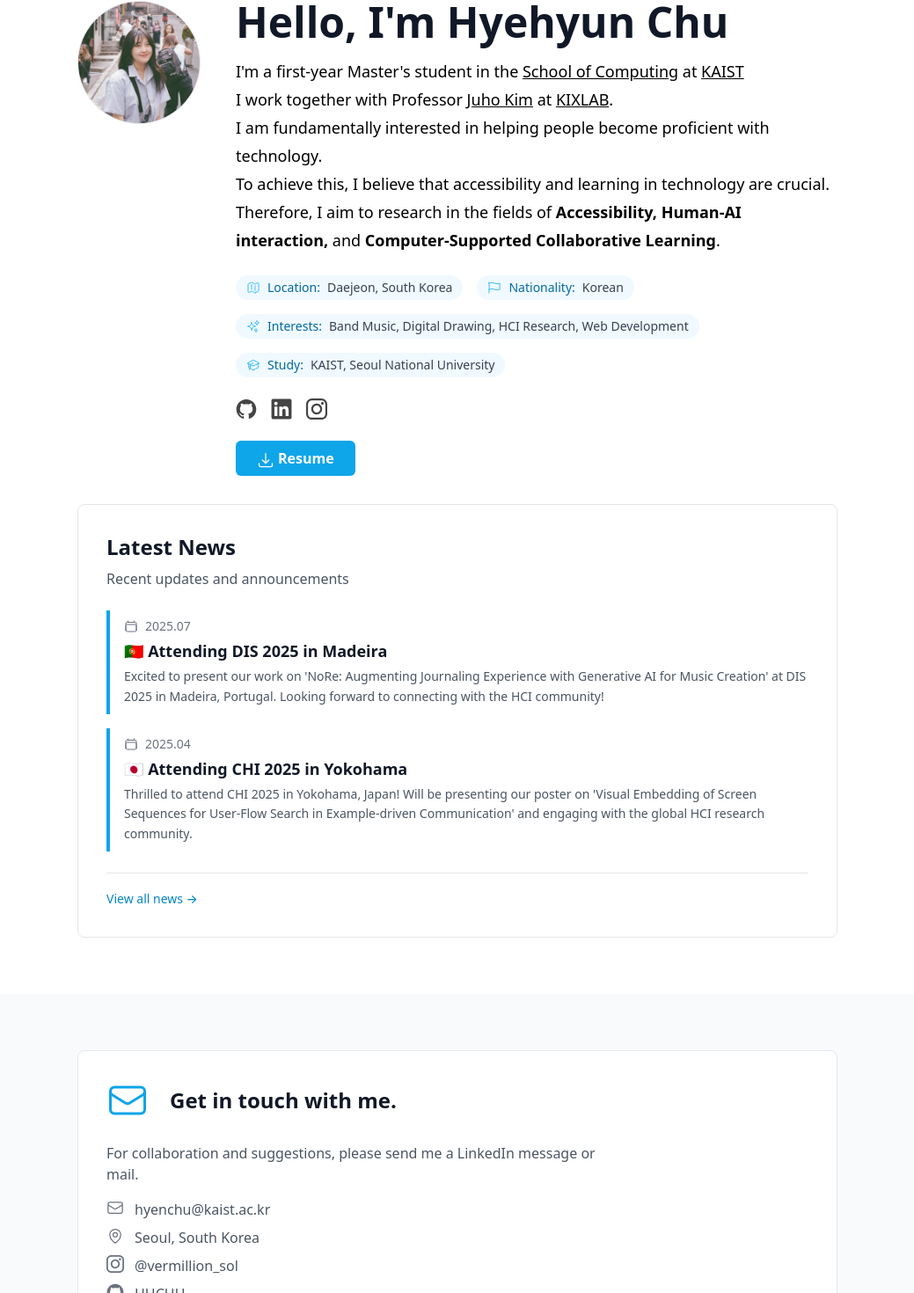
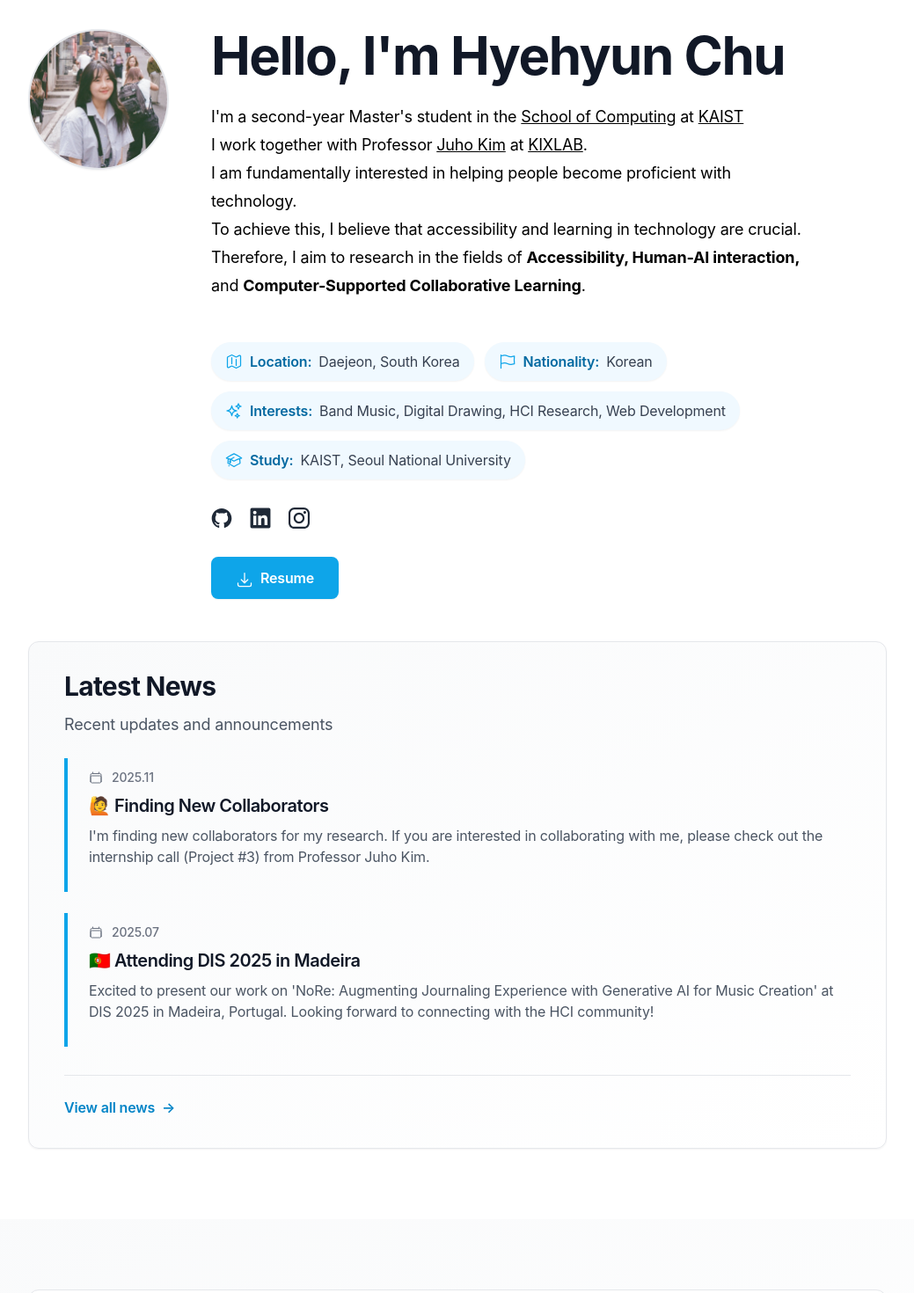
Before and after one commit to HHCHU/hyehyunchu, a Next.js app: page / in a window 1280 px wide. Shown: the part 127-1597 px from the top of the page at 88% size, without its empty margins (120-1159 px from the left). Built offline with nearby package versions, Linux system fonts and the light colour scheme.

Commit message:
🎨 Revamp UI styles and layout for all sections

```diff
--- a/src/components/Sections/About.tsx
+++ b/src/components/Sections/About.tsx
@@ -21,59 +21,59 @@ const About: FC<AboutProps> = memo(({ setActiveTab }) => {
   };
 
   return (
-    <div className="space-y-8 pt-16">
+    <div className="space-y-8 md:space-y-12 pt-12 md:pt-20">
       <div>
-        <div className="flex flex-col md:flex-row items-center md:items-start gap-10">
+        <div className="flex flex-col md:flex-row items-center md:items-start gap-8 md:gap-12">
           {/* 프로필 이미지 */}
           {profileImageSrc && (
             <div className="flex-shrink-0">
               <Image
                 src={profileImageSrc}
                 alt="profile"
-                width={140}
-                height={140}
-                className="rounded-full border border-gray-200"
+                width={120}
+                height={120}
+                className="rounded-full border-2 border-gray-200 shadow-sm md:w-[160px] md:h-[160px]"
                 priority
               />
             </div>
           )}
           {/* 텍스트 영역 */}
           <div className="flex-1 flex flex-col items-center md:items-start text-center md:text-left">
-            <h2 className="text-4xl md:text-5xl font-extrabold text-gray-900 mb-4">
+            <h1 className="text-4xl md:text-6xl font-bold text-gray-900 mb-4 md:mb-6 tracking-tight">
               {name}
-            </h2>
-            <div className="text-lg text-black leading-relaxed mb-6">
+            </h1>
+            <div className="text-lg md:text-xl text-gray-700 leading-relaxed mb-6 md:mb-8 max-w-2xl">
               {description}
             </div>
-            <div className="flex flex-wrap gap-4 mb-6">
+            <div className="flex flex-wrap justify-center md:justify-start gap-2 md:gap-3 mb-6 md:mb-8">
               {aboutItems.map(({ label, text, Icon }, idx) => (
                 <div
                   key={idx}
-                  className="flex items-center gap-2 px-3 py-1 bg-sky-50 text-sky-700 rounded-full text-sm font-medium"
+                  className="flex items-center gap-2 px-3 py-2 md:px-4 md:py-2.5 bg-sky-50 text-sky-700 rounded-full text-sm md:text-base font-medium shadow-sm"
                 >
-                  {Icon && <Icon className="h-4 w-4 text-sky-400" />}
-                  <span>{label}:</span>
+                  {Icon && <Icon className="h-4 w-4 md:h-5 md:w-5 text-sky-500" />}
+                  <span className="font-semibold">{label}:</span>
                   <span className="font-normal text-gray-700">{text}</span>
                 </div>
               ))}
             </div>
-            <div className="flex gap-4 mb-6">
+            <div className="flex gap-4 md:gap-5 mb-6 md:mb-8">
               <Socials />
             </div>
-            <div className="flex gap-3">
+            <div className="flex flex-wrap justify-center md:justify-start gap-3 md:gap-4">
               {actions
                 .filter((a) => a.text !== "Contact")
                 .map(({ href, text, primary, Icon }) => (
                   <a
                     key={text}
                     href={href}
-                    className={`px-6 py-2 rounded-md font-semibold text-base transition-colors focus:outline-none focus:ring-2 focus:ring-sky-400 ${
+                    className={`px-5 py-2.5 md:px-7 md:py-3 rounded-lg font-semibold text-sm md:text-base transition-all duration-200 focus:outline-none focus:ring-2 focus:ring-offset-2 focus:ring-sky-400 ${
                       primary
-                        ? "bg-sky-500 text-white hover:bg-sky-600 focus:ring-sky-400"
-                        : "bg-white text-sky-600 border border-sky-200 hover:bg-sky-50"
+                        ? "bg-sky-500 text-white hover:bg-sky-600 shadow-sm hover:shadow-md"
+                        : "bg-white text-sky-600 border-2 border-sky-200 hover:bg-sky-50 hover:border-sky-300"
                     }`}
                   >
-                    {Icon && <Icon className="h-5 w-5 inline-block mr-1" />}
+                    {Icon && <Icon className="h-4 w-4 md:h-5 md:w-5 inline-block mr-1.5 md:mr-2" />}
                     {text}
                   </a>
                 ))}
@@ -83,35 +83,36 @@ const About: FC<AboutProps> = memo(({ setActiveTab }) => {
       </div>
 
       {/* Latest News Section */}
-      <div className="bg-white border border-gray-200 rounded-lg p-8">
-        <div className="mb-6">
-          <h2 className="text-2xl font-bold text-gray-900 mb-2">Latest News</h2>
-          <p className="text-gray-600">Recent updates and announcements</p>
+      <div className="bg-gradient-to-br from-gray-50 to-white border border-gray-200 rounded-xl py-6 px-6 md:py-8 md:px-10 shadow-sm">
+        <div className="mb-4 md:mb-6">
+          <h2 className="text-2xl md:text-3xl font-bold text-gray-900 mb-2 md:mb-3 tracking-tight">Latest News</h2>
+          <p className="text-base md:text-lg text-gray-600">Recent updates and announcements</p>
         </div>
 
-        <div className="space-y-4">
+        <div className="space-y-4 md:space-y-6">
           {latestNews.map((item, index) => (
-            <div key={index} className="border-l-4 border-sky-500 pl-4 py-2">
-              <div className="flex items-center gap-2 text-gray-500 text-sm mb-1">
-                <CalendarIcon className="h-4 w-4" />
-                {item.date}
+            <div key={index} className="border-l-4 border-sky-500 pl-4 md:pl-6 py-2 md:py-3 hover:border-sky-600 transition-colors">
+              <div className="flex items-center gap-2 md:gap-2.5 text-gray-500 text-xs md:text-sm mb-1 md:mb-2">
+                <CalendarIcon className="h-3.5 w-3.5 md:h-4 md:w-4" />
+                <span className="font-medium">{item.date}</span>
               </div>
-              <h3 className="text-lg font-semibold text-gray-900 mb-1">
+              <h3 className="text-lg md:text-xl font-semibold text-gray-900 mb-1 md:mb-2 leading-tight">
                 {item.title}
               </h3>
-              <p className="text-gray-600 text-sm leading-relaxed">
+              <p className="text-gray-600 text-sm md:text-base leading-relaxed">
                 {item.description}
               </p>
             </div>
           ))}
         </div>
 
-        <div className="mt-6 pt-4 border-t border-gray-200">
+        <div className="mt-6 md:mt-8 pt-4 md:pt-6 border-t border-gray-200">
           <button
             onClick={handleViewAllNews}
-            className="text-sky-600 hover:text-sky-800 text-sm font-medium transition-colors cursor-pointer"
+            className="text-sky-600 hover:text-sky-700 text-base font-semibold transition-colors cursor-pointer inline-flex items-center gap-2 group"
           >
-            View all news →
+            View all news
+            <span className="transform group-hover:translate-x-1 transition-transform">→</span>
           </button>
         </div>
       </div>
--- a/src/components/Sections/Contact/index.tsx
+++ b/src/components/Sections/Contact/index.tsx
@@ -28,18 +28,18 @@ const ContactValueMap: Record<ContactType, ContactValue> = {
 const Contact: FC = memo(() => {
   const { headerText, description, items } = contact;
   return (
-    <div className="bg-gray-50 py-16">
-      <div className="max-w-4xl mx-auto px-4">
-        <div className="bg-white border border-gray-200 rounded-lg p-8">
-          <div className="flex flex-col gap-y-6">
-            <div className="flex flex-col gap-6 md:flex-row md:items-center">
+    <div className="bg-gradient-to-br from-gray-50 to-white py-12 md:py-20">
+      <div className="max-w-5xl mx-auto px-4 md:px-6">
+        <div className="bg-white border border-gray-200 rounded-xl py-6 px-6 md:py-8 md:px-10 shadow-sm">
+          <div className="flex flex-col gap-y-4">
+            <div className="flex flex-col gap-3 md:flex-row md:items-center">
               <EnvelopeIcon className="hidden h-12 w-12 text-sky-500 md:block" />
-              <h2 className="text-2xl font-bold text-gray-900">{headerText}</h2>
+              <h2 className="text-2xl md:text-3xl font-bold text-gray-900 tracking-tight mb-0">{headerText}</h2>
             </div>
-            <div className="grid grid-cols-1 gap-6">
-              <div className="order-1 col-span-1 flex flex-col gap-y-4 md:order-2">
-                <p className="prose leading-6 text-gray-600">{description}</p>
-                <dl className="flex flex-col space-y-4 text-base text-gray-600 sm:space-y-2">
+            <div className="grid grid-cols-1">
+              <div className="order-1 col-span-1 flex flex-col gap-y-3 md:order-2">
+                <p className="text-base md:text-lg leading-relaxed text-gray-600 mb-0">{description}</p>
+                <dl className="flex flex-col space-y-0.5 text-base text-gray-600">
                   {items.map(({ type, text, href }) => {
                     const { Icon, srLabel } = ContactValueMap[type];
                     return (
@@ -48,7 +48,7 @@ const Contact: FC = memo(() => {
                         <dd className="flex items-center">
                           <a
                             className={classNames(
-                              "-m-2 flex rounded-md p-2 text-gray-600 hover:text-sky-600 focus:outline-none focus:ring-2 focus:ring-sky-600 transition-colors",
+                              "flex items-center rounded-lg px-3 py-2 text-gray-700 hover:text-sky-600 hover:bg-sky-50 focus:outline-none focus:ring-2 focus:ring-offset-2 focus:ring-sky-500 transition-all duration-200",
                               { "hover:text-sky-600": href }
                             )}
                             href={href}
@@ -56,9 +56,9 @@ const Contact: FC = memo(() => {
                           >
                             <Icon
                               aria-hidden="true"
-                              className="h-4 w-4 flex-shrink-0 text-gray-500 sm:h-5 sm:w-5"
+                              className="h-5 w-5 flex-shrink-0 text-gray-500 sm:h-6 sm:w-6"
                             />
-                            <span className="ml-3 text-sm sm:text-base">
+                            <span className="ml-4 text-base sm:text-lg font-medium">
                               {text}
                             </span>
                           </a>
--- a/src/components/Socials.tsx
+++ b/src/components/Socials.tsx
@@ -8,7 +8,7 @@ const Socials: FC = memo(() => {
       {socialLinks.map(({ label, Icon, href }) => (
         <a
           aria-label={label}
-          className="-m-1.5 rounded-md p-1.5 transition-all duration-300 hover:text-orange-400 focus:outline-none focus:ring-2 focus:ring-orange-400  sm:-m-3 sm:p-3"
+          className="-m-1.5 rounded-md p-1.5 transition-all duration-300 hover:text-sky-600 focus:outline-none focus:ring-2 focus:ring-sky-400  sm:-m-3 sm:p-3"
           href={href}
           key={label}
         >
--- a/src/data/data.tsx
+++ b/src/data/data.tsx
@@ -73,7 +73,7 @@ export const heroData: Hero = {
   description: (
     <>
       <p className="prose-sm text-black sm:prose-base lg:prose-lg">
-        I'm a first-year Master's student in the{" "}
+        I'm a second-year Master's student in the{" "}
         <a
           href="https://cs.kaist.ac.kr/"
           target="_blank"
@@ -555,6 +555,13 @@ export const publications: Publication[] = [
  */
 export const news: NewsItem[] = [
   {
+    date: "2025.11",
+    title: "🙋  Finding New Collaborators",
+    description:
+      "I'm finding new collaborators for my research. If you are interested in collaborating with me, please check out the internship call (Project #3) from Professor Juho Kim.",
+    link: "https://juhokim.com/2026-winter-internship-call.html",
+  },
+  {
     date: "2025.07",
     title: "🇵🇹  Attending DIS 2025 in Madeira",
     description:
--- a/src/globalStyles.scss
+++ b/src/globalStyles.scss
@@ -35,17 +35,62 @@ html {
 body {
   position: relative;
   width: 100%;
-  color: #444444;
-  font-family: system-ui, -apple-system, BlinkMacSystemFont, 'Segoe UI', Ubuntu, 'Helvetica Neue', sans-serif;
-  background-color: #fafafa;
+  color: #1f2937;
+  font-family: -apple-system, BlinkMacSystemFont, 'Segoe UI', 'Roboto', 'Oxygen', 'Ubuntu', 'Cantarell', 'Fira Sans', 'Droid Sans', 'Helvetica Neue', sans-serif;
+  background-color: #ffffff;
+  line-height: 1.6;
+  letter-spacing: -0.011em;
 }
 
+/* Typography */
+h1, h2, h3, h4, h5, h6 {
+  font-weight: 700;
+  line-height: 1.2;
+  letter-spacing: -0.025em;
+  color: #111827;
+}
+
+h1 {
+  font-size: 2.5rem;
+  margin-bottom: 1rem;
+}
+
+h2 {
+  font-size: 2rem;
+  margin-bottom: 0.875rem;
+}
+
+h3 {
+  font-size: 1.5rem;
+  margin-bottom: 0.75rem;
+}
+
+p {
+  line-height: 1.75;
+  margin-bottom: 1rem;
+}
+
+/* Improve link readability */
+a {
+  text-decoration: none;
+  transition: color 0.2s ease-in-out;
+}
+
+/* Table improvements */
 td,
 th {
-  padding: 4px 8px 4px 4px;
+  padding: 8px 12px 8px 8px;
   text-align: left;
+  line-height: 1.5;
 }
 
 th {
   font-weight: 600;
+  color: #111827;
 }
+
+/* Better focus visibility */
+:focus-visible {
+  outline: 2px solid #0ea5e9;
+  outline-offset: 2px;
+}
--- a/src/pages/index.tsx
+++ b/src/pages/index.tsx
@@ -38,8 +38,10 @@ const Home: FC = memo(() => {
     <Page description={description} title={title}>
       <Header activeTab={activeTab} setActiveTab={setActiveTab} />
       <main className="flex flex-col items-center min-h-[70vh] bg-white">
-        <div className="w-full max-w-4xl px-4 py-16 flex-1 flex flex-col justify-center">
-          {renderContent()}
+        <div className="w-full max-w-5xl px-4 md:px-6 py-12 md:py-20 flex-1 flex flex-col justify-center">
+          <div key={activeTab} className="animate-fadeIn">
+            {renderContent()}
+          </div>
         </div>
       </main>
       <Contact />
--- a/tailwind.config.js
+++ b/tailwind.config.js
@@ -27,6 +27,19 @@ module.exports = {
             strokeDashoffset: '-360%',
           },
         },
+        fadeIn: {
+          '0%': {
+            opacity: 0,
+            transform: 'translateY(10px)',
+          },
+          '100%': {
+            opacity: 1,
+            transform: 'translateY(0)',
+          },
+        },
+      },
+      animation: {
+        fadeIn: 'fadeIn 0.4s ease-out',
       },
       screens: {
         touch: {raw: 'only screen and (pointer: coarse)'},
```
Also changed, not shown: src/components/Sections/Header.tsx (+15 -14 lines), src/components/Sections/News.tsx (+14 -13 lines), src/components/Sections/Projects.tsx (+9 -9 lines), src/components/Sections/Publications.tsx (+12 -18 lines).
